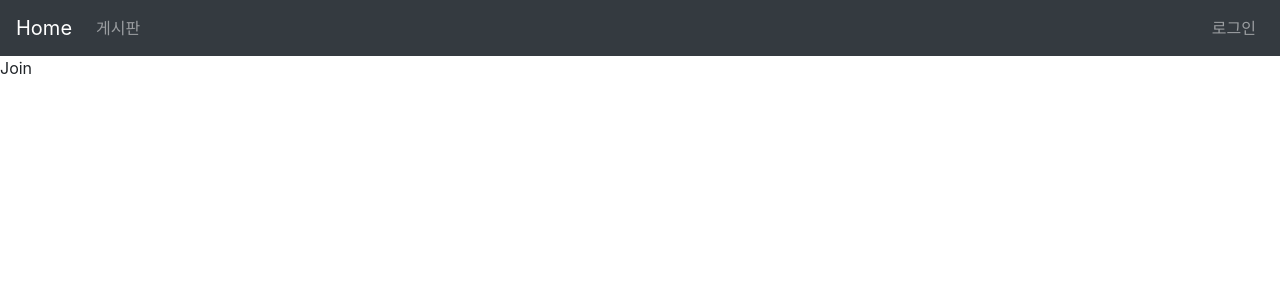
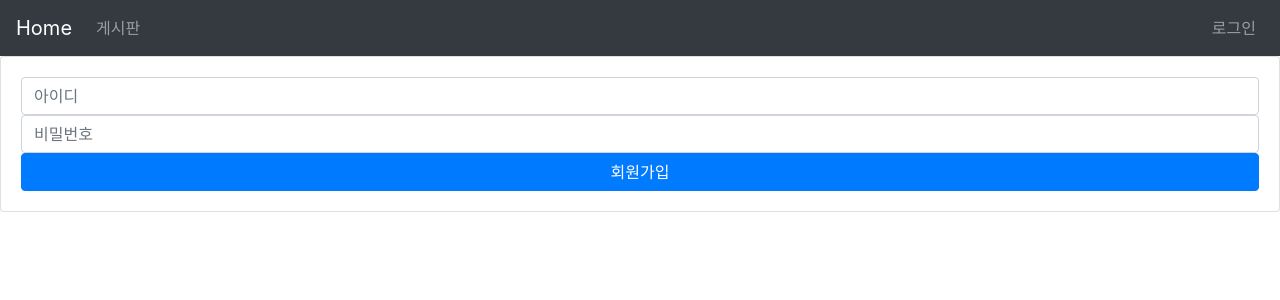
Before and after one commit to k97h07o11/board, a Vue app in the folder frontend/: page /join in a window 1280 px wide. Shown: the top 300 px of the page. Built offline with nearby package versions, Linux system fonts and the light colour scheme.

Commit message:
:sparkles: 회원가입 View 구현

```diff
--- a/frontend/src/views/user/JoinView.vue
+++ b/frontend/src/views/user/JoinView.vue
@@ -1,11 +1,55 @@
 <template>
-  <div>Join</div>
+  <div>
+    <b-card>
+      <b-form>
+        <b-form-input
+          type="text"
+          id="username"
+          name="username"
+          v-model="username"
+          placeholder="아이디"
+        ></b-form-input>
+
+        <b-form-input
+          type="password"
+          id="password"
+          name="password"
+          v-model="password"
+          placeholder="비밀번호"
+        ></b-form-input>
+
+        <b-button variant="primary" block @click="join">회원가입</b-button>
+      </b-form>
+    </b-card>
+  </div>
 </template>
 
 <script>
+import { join } from "@/api/user";
+
 export default {
   name: "JoinView",
+  data() {
+    return {
+      username: "",
+      password: "",
+    };
+  },
+  methods: {
+    join: function () {
+      join({
+        username: this.username,
+        password: this.password,
+      })
+        .then((response) => {
+          console.log(response);
+          alert("회원가입 완료");
+          this.$router.push("/login");
+        })
+        .catch((error) => {
+          console.log(error);
+        });
+    },
+  },
 };
 </script>
-
-<style></style>
--- a/frontend/src/views/user/LoginView.vue
+++ b/frontend/src/views/user/LoginView.vue
@@ -21,6 +21,13 @@
         <b-button variant="primary" block @click="login">로그인</b-button>
       </b-form>
     </b-card>
+    <div class="d-flex justify-content-center gap-3 mt-3">
+      <b-link href="#">아이디 찾기</b-link>
+      <div class="vr"></div>
+      <b-link href="#">비밀번호 찾기</b-link>
+      <div class="vr"></div>
+      <b-link to="/join">회원가입</b-link>
+    </div>
   </div>
 </template>
 
@@ -51,3 +58,18 @@ export default {
   },
 };
 </script>
+
+<style scoped>
+.vr {
+  display: inline-block;
+  align-self: stretch;
+  width: 1px;
+  min-height: 1em;
+  background-color: currentColor;
+  opacity: 0.25;
+}
+
+.gap-3 {
+  gap: 1rem !important;
+}
+</style>
```
